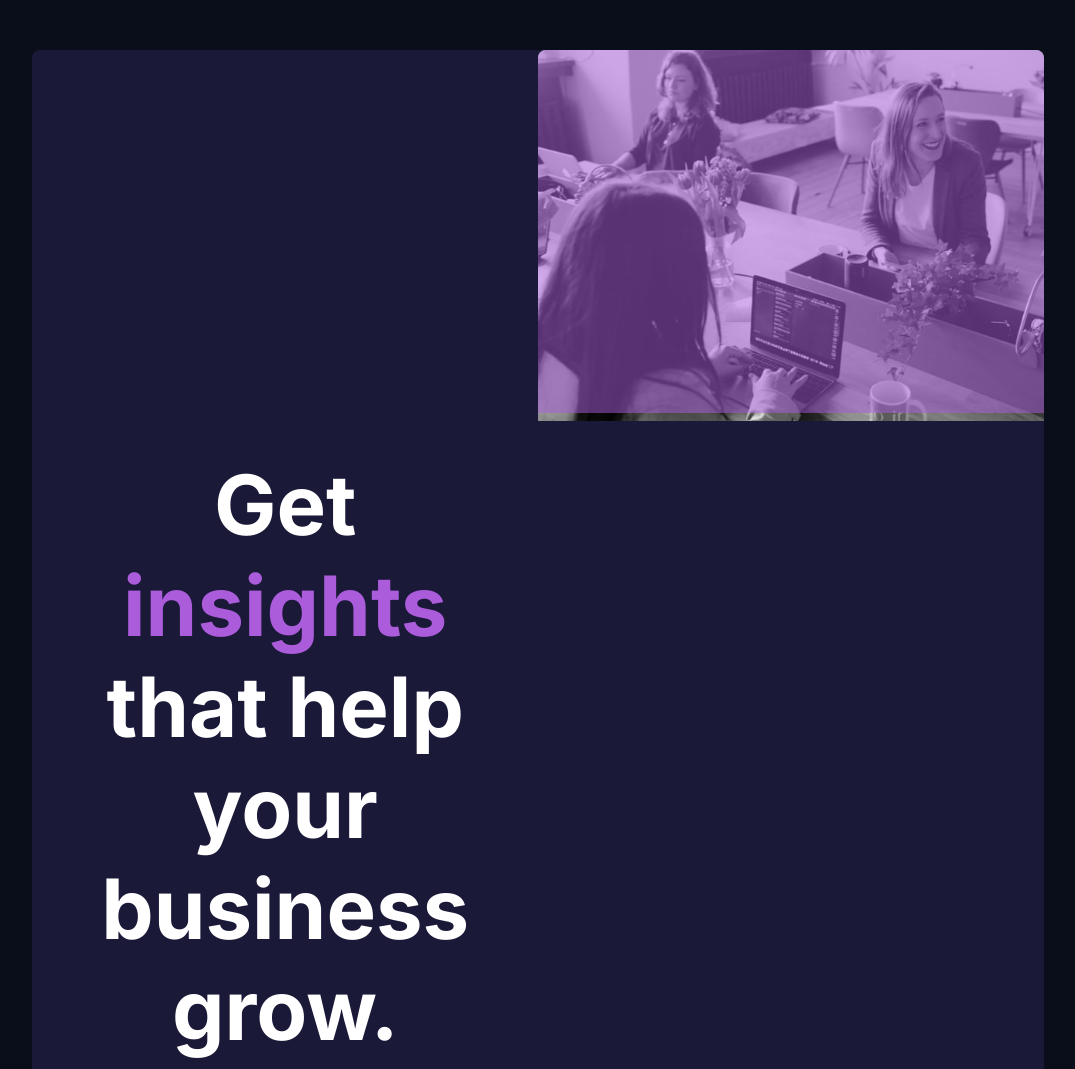
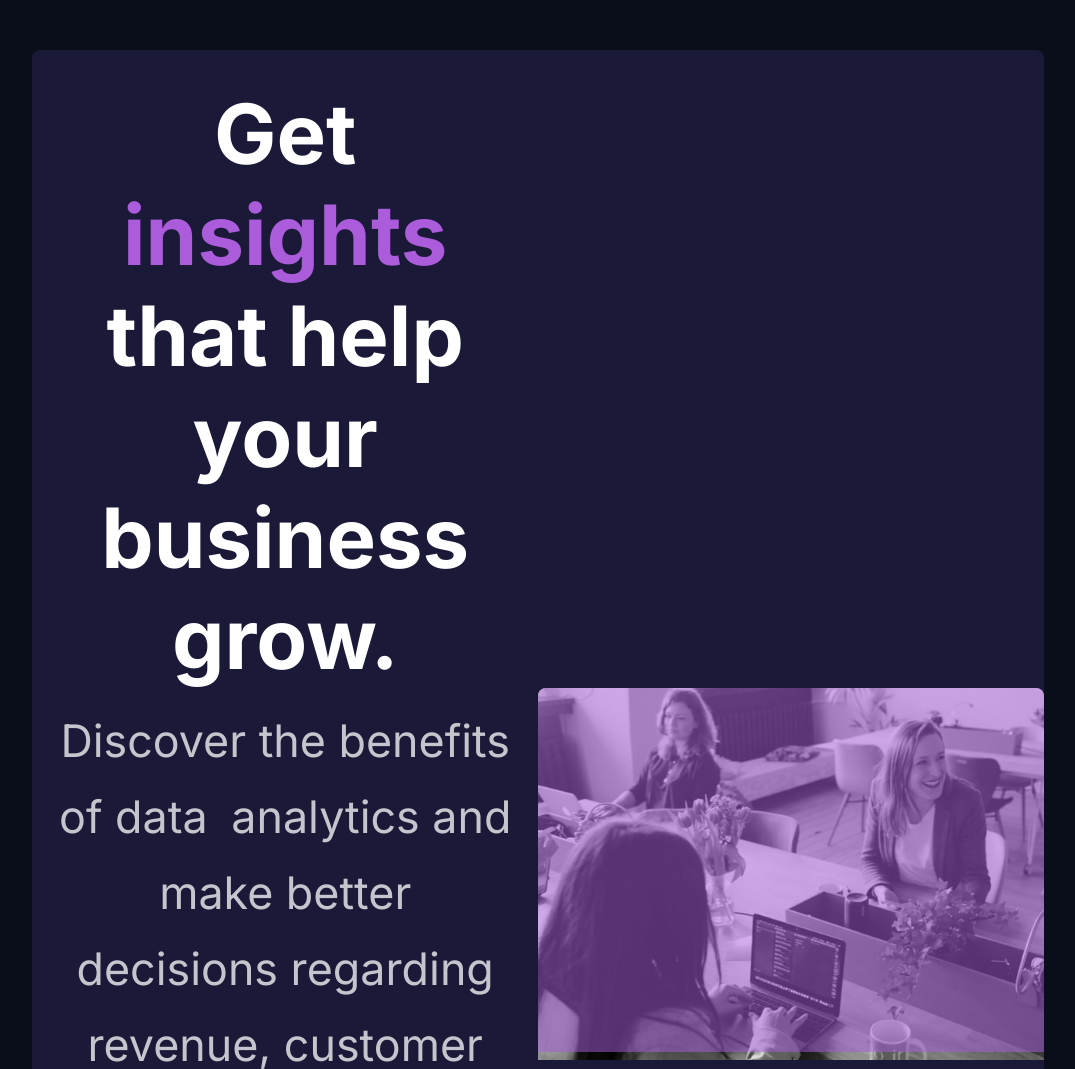
Before and after one commit to crwainstock/fe-mentor-stats-preview, a plain HTML site: page index.html in a window 1280 px wide. Shown: the top 1069 px of the page, without its empty margins (102-1177 px from the left). Drawn offline with Linux system fonts and the light colour scheme.

Commit message:
center img-container in larger display

```diff
--- a/styles.css
+++ b/styles.css
@@ -101,9 +101,12 @@ footer {
   .content-container {
     display: grid;
     grid-column: 1 / 2;
+    place-self: center;
   }
   .img-container {
     display: grid;
     grid-column: 2 / 3;
+    grid-row: 1 / 3;
+    place-self: center;
   }
 }
```
